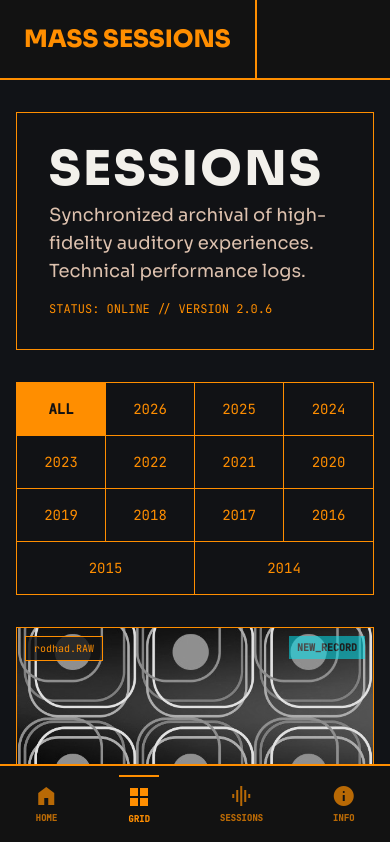
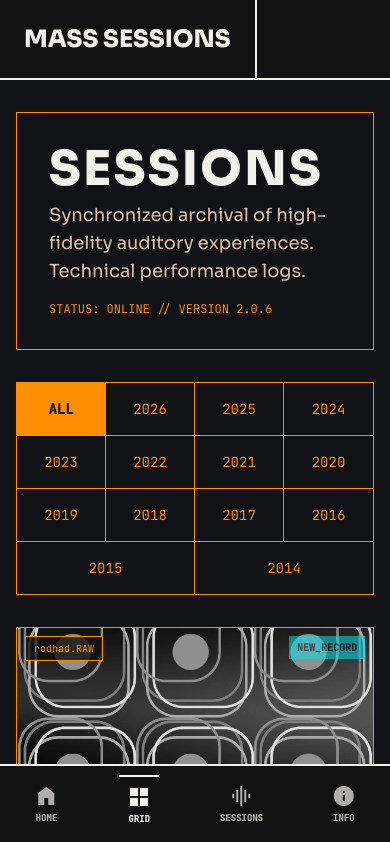
Before and after one commit to andres-manzanera/mass-sessions, a Next.js app: page /grid in a window 390 px wide. Shown: the top 842 px of the page. Built offline with nearby package versions, Linux system fonts and the light colour scheme.

Commit message:
fix: revert brand-orange to white for home page, keep grid orange

```diff
--- a/src/app/globals.css
+++ b/src/app/globals.css
@@ -7,8 +7,8 @@
   --font-sora: "Sora", sans-serif;
   --font-mono: "JetBrains Mono", monospace;
 
-  --color-brand-orange: #FF8E00;
-  --color-brand-orange-light: #FFA633;
+  --color-brand-orange: #F2F0EB;
+  --color-brand-orange-light: #F2F0EB;
   --color-brand-accent: #02E1EE;
   --color-brand-bg-dark: #111317;
   --color-brand-surface-card: rgba(26, 26, 28, 0.8);
--- a/src/app/grid/page.tsx
+++ b/src/app/grid/page.tsx
@@ -21,20 +21,20 @@ function GridContent() {
 
       {/* Existing Global Header */}
       <header className="fixed top-0 w-full z-[100] bg-black border-b-2 border-brand-orange flex justify-between items-center pr-0 md:pr-16 h-20">
-        <Link href="/" aria-label="Ir a la página principal de Mass Sessions" className="font-extrabold tracking-normal text-2xl md:text-3xl border-r-2 border-[#FF8E00] px-6 md:px-16 h-full flex items-center select-none cursor-pointer text-[#FF8E00] whitespace-nowrap">
+        <Link href="/" aria-label="Ir a la página principal de Mass Sessions" className="font-extrabold tracking-normal text-2xl md:text-3xl border-r-2 border-brand-orange px-6 md:px-16 h-full flex items-center select-none cursor-pointer text-brand-orange whitespace-nowrap">
           MASS SESSIONS
         </Link>
-        <nav aria-label="Navegación principal" className="hidden md:flex items-center gap-8 h-full justify-end ml-auto border-l-2 border-[#FF8E00] pl-6 md:pl-16">
-          <Link href="/" aria-label="Inicio" className="opacity-70 hover:opacity-100 font-bold uppercase tracking-wider text-sm transition-opacity h-full flex items-center px-2 border-b-2 border-transparent hover:border-brand-accent hover:text-brand-accent text-[#FF8E00]">
+        <nav aria-label="Navegación principal" className="hidden md:flex items-center gap-8 h-full justify-end ml-auto border-l-2 border-brand-orange pl-6 md:pl-16">
+          <Link href="/" aria-label="Inicio" className="opacity-70 hover:opacity-100 font-bold uppercase tracking-wider text-sm transition-opacity h-full flex items-center px-2 border-b-2 border-transparent hover:border-brand-accent hover:text-brand-accent text-brand-orange">
             HOME
           </Link>
-          <Link href="/grid" aria-current="page" aria-label="Grid — página actual" className="font-bold uppercase tracking-wider text-sm h-full flex items-center px-2 border-b-2 border-[#FF8E00] text-[#FF8E00]">
+          <Link href="/grid" aria-current="page" aria-label="Grid — página actual" className="font-bold uppercase tracking-wider text-sm h-full flex items-center px-2 border-b-2 border-brand-orange text-brand-orange">
             THE GRID
           </Link>
-          <Link href="/sessions" aria-label="Sesiones" className="opacity-70 hover:opacity-100 font-bold uppercase tracking-wider text-sm transition-opacity h-full flex items-center px-2 border-b-2 border-transparent hover:border-brand-accent hover:text-brand-accent text-[#FF8E00]">
+          <Link href="/sessions" aria-label="Sesiones" className="opacity-70 hover:opacity-100 font-bold uppercase tracking-wider text-sm transition-opacity h-full flex items-center px-2 border-b-2 border-transparent hover:border-brand-accent hover:text-brand-accent text-brand-orange">
             SESSIONS
           </Link>
-          <Link href="/info" aria-label="Información sobre Mass Sessions" className="opacity-70 hover:opacity-100 font-bold uppercase tracking-wider text-sm transition-opacity h-full flex items-center px-2 border-b-2 border-transparent hover:border-brand-accent hover:text-brand-accent text-[#FF8E00]">
+          <Link href="/info" aria-label="Información sobre Mass Sessions" className="opacity-70 hover:opacity-100 font-bold uppercase tracking-wider text-sm transition-opacity h-full flex items-center px-2 border-b-2 border-transparent hover:border-brand-accent hover:text-brand-accent text-brand-orange">
             INFO
           </Link>
         </nav>
@@ -175,20 +175,20 @@ function GridContent() {
       </main>
 
       {/* Unified Brutalist Mobile bottom menu */}
-      <nav aria-label="Navegación móvil" className="md:hidden fixed bottom-0 left-0 w-full z-[110] bg-black border-t-2 border-[#FF8E00] flex items-center justify-around h-20 select-none">
-        <Link href="/" aria-label="Inicio" className="text-[#FF8E00] flex flex-col items-center gap-1 opacity-70 hover:opacity-100 p-2">
+      <nav aria-label="Navegación móvil" className="md:hidden fixed bottom-0 left-0 w-full z-[110] bg-black border-t-2 border-brand-orange flex items-center justify-around h-20 select-none">
+        <Link href="/" aria-label="Inicio" className="text-brand-orange flex flex-col items-center gap-1 opacity-70 hover:opacity-100 p-2">
           <span className="material-symbols-outlined text-2xl" aria-hidden="true">home</span>
           <span className="font-mono text-[9px] uppercase font-bold">Home</span>
         </Link>
-        <Link href="/grid" aria-current="page" aria-label="Grid — página actual" className="text-[#FF8E00] flex flex-col items-center gap-1 p-2 border-t-2 border-[#FF8E00]">
+        <Link href="/grid" aria-current="page" aria-label="Grid — página actual" className="text-brand-orange flex flex-col items-center gap-1 p-2 border-t-2 border-brand-orange">
           <span className="material-symbols-outlined text-2xl font-bold" aria-hidden="true">grid_view</span>
           <span className="font-mono text-[9px] uppercase font-bold">Grid</span>
         </Link>
-        <Link href="/sessions" aria-label="Sesiones" className="text-[#FF8E00] flex flex-col items-center gap-1 opacity-70 hover:opacity-100 p-2">
+        <Link href="/sessions" aria-label="Sesiones" className="text-brand-orange flex flex-col items-center gap-1 opacity-70 hover:opacity-100 p-2">
           <span className="material-symbols-outlined text-2xl" aria-hidden="true">graphic_eq</span>
           <span className="font-mono text-[9px] uppercase font-bold">Sessions</span>
         </Link>
-        <Link href="/info" aria-label="Información" className="text-[#FF8E00] flex flex-col items-center gap-1 opacity-70 hover:opacity-100 p-2">
+        <Link href="/info" aria-label="Información" className="text-brand-orange flex flex-col items-center gap-1 opacity-70 hover:opacity-100 p-2">
           <span className="material-symbols-outlined text-2xl" aria-hidden="true">info</span>
           <span className="font-mono text-[9px] uppercase font-bold">Info</span>
         </Link>
```
